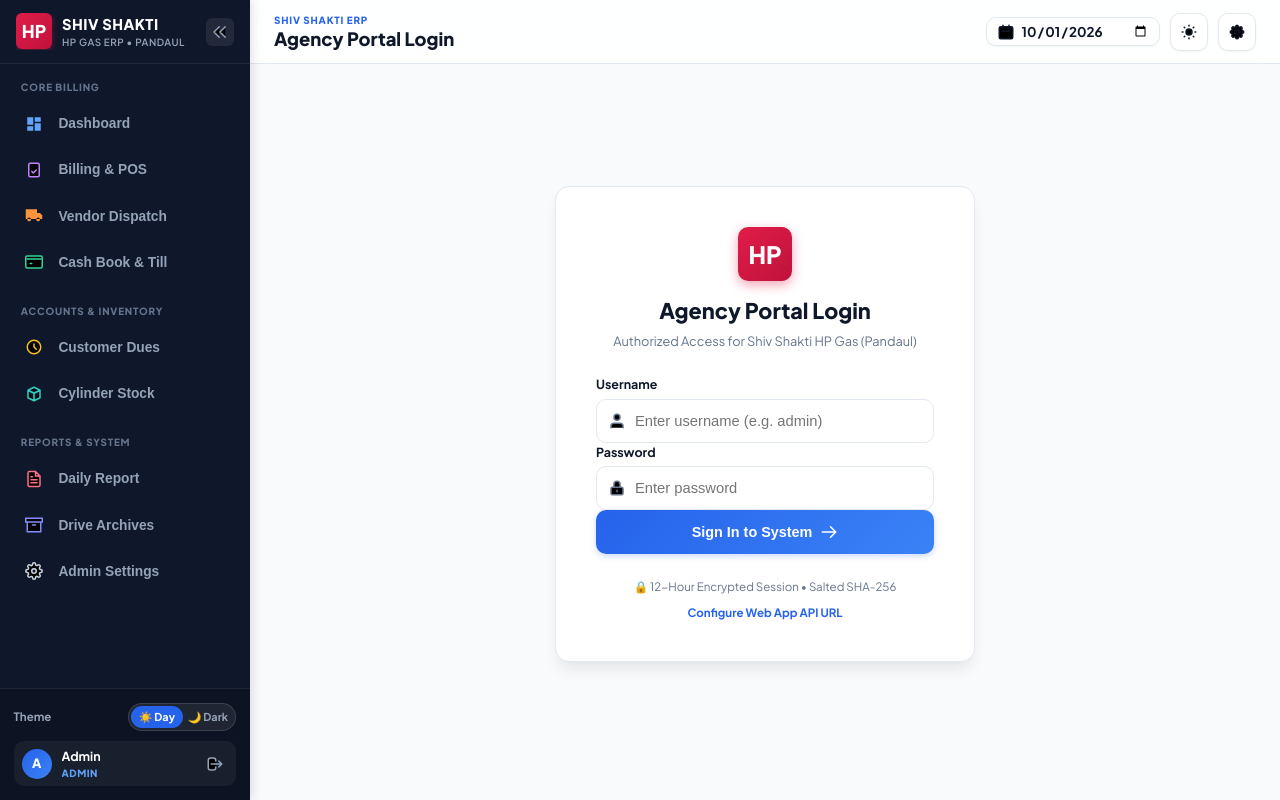
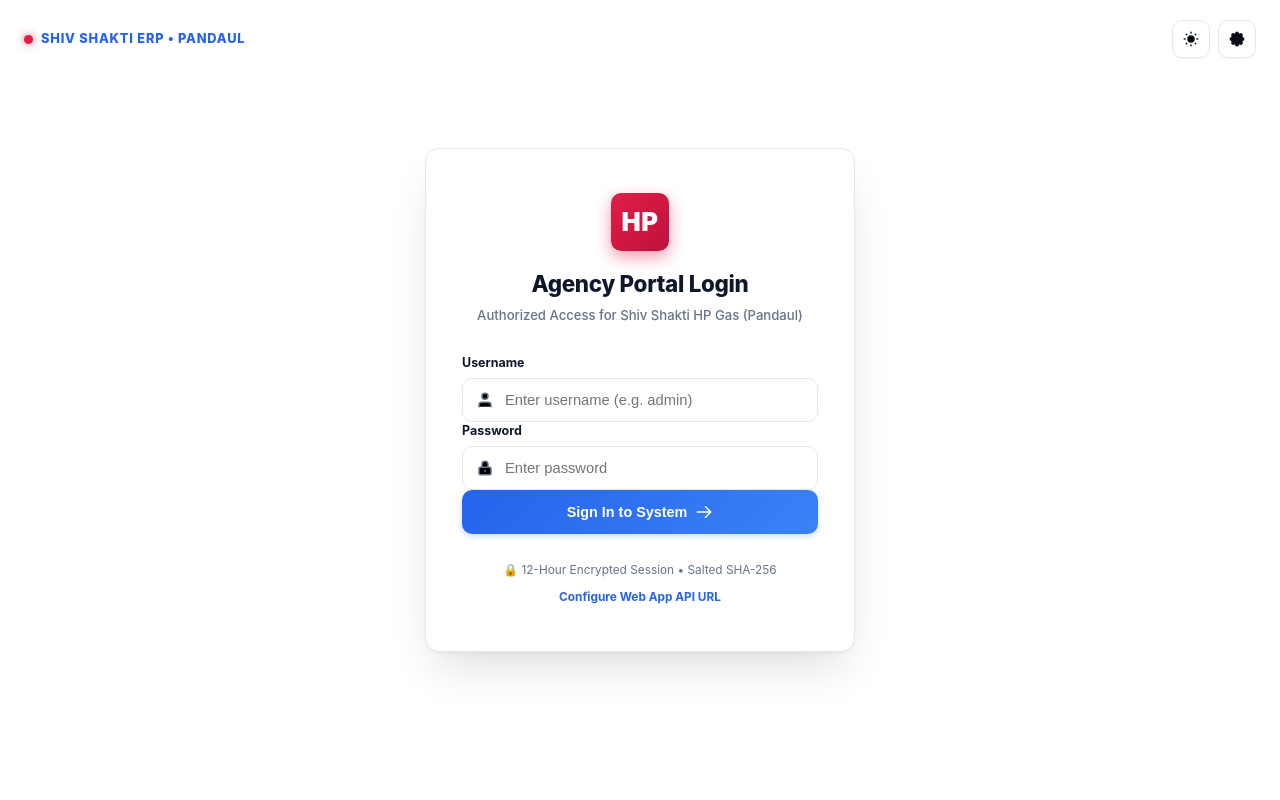
Before and after one commit to rahulmaithili/shivshakti-hp-gas-erp, a plain HTML site: page index.html in a window 1280 px wide. Drawn offline with Linux system fonts and the light colour scheme.

Commit message:
Fix login and logout screen design: completely hide sidebar, topbar, and bottom bar on login/logout with dedicated full-screen SaaS UI

```diff
--- a/app.js
+++ b/app.js
@@ -177,9 +177,14 @@ function applyAuthUI(isLoggedIn) {
   const sidebarAvatar = document.getElementById('sidebarAvatar');
 
   if (isLoggedIn && state.user) {
+    document.body.classList.remove('user-logged-out');
+    document.body.classList.add('user-logged-in');
+
     // Only show bottomNav on mobile (<= 768px)
     if (bottomNav && window.innerWidth <= 768) {
       bottomNav.style.display = 'flex';
+    } else if (bottomNav) {
+      bottomNav.style.display = 'none';
     }
     if (sidebarUserName) sidebarUserName.textContent = state.user.username;
     if (sidebarUserRole) sidebarUserRole.textContent = (state.user.role || 'cashier').toUpperCase();
@@ -189,6 +194,8 @@ function applyAuthUI(isLoggedIn) {
       sidebarAdminItem.style.display = (state.user.role === 'admin') ? 'flex' : 'none';
     }
   } else {
+    document.body.classList.remove('user-logged-in');
+    document.body.classList.add('user-logged-out');
     if (bottomNav) bottomNav.style.display = 'none';
   }
 }
@@ -299,6 +306,12 @@ async function handleLogoutClick() {
     localStorage.removeItem('ss_user');
     state.token = null;
     state.user = null;
+
+    const uInput = document.getElementById('loginUsername');
+    const pInput = document.getElementById('loginPassword');
+    if (uInput) uInput.value = '';
+    if (pInput) pInput.value = '';
+
     applyAuthUI(false);
     switchTab('screen-login');
     showToast('Logged out successfully.', 'info');
@@ -340,6 +353,14 @@ async function fetchMetadata() {
 function switchTab(screenId) {
   if (!state.token && screenId !== 'screen-login') {
     screenId = 'screen-login';
+  }
+
+  if (screenId === 'screen-login') {
+    document.body.classList.remove('user-logged-in');
+    document.body.classList.add('user-logged-out');
+  } else if (state.token) {
+    document.body.classList.remove('user-logged-out');
+    document.body.classList.add('user-logged-in');
   }
 
   document.querySelectorAll('.screen').forEach(s => s.classList.remove('active'));
--- a/index.html
+++ b/index.html
@@ -7,9 +7,8 @@
   <link rel="stylesheet" href="style.css">
   <link rel="preconnect" href="https://fonts.googleapis.com">
   <link rel="preconnect" href="https://fonts.gstatic.com" crossorigin>
-  <link href="https://fonts.googleapis.com/css2?family=Plus+Jakarta+Sans:wght@400;500;600;700;800&family=JetBrains+Mono:wght@500;600;700&display=swap" rel="stylesheet">
 </head>
-<body>
+<body class="user-logged-out">
   <!-- Toast Notification -->
   <div id="toastNotification" class="toast hidden" role="alert">
     <div id="toastIcon" class="toast-icon"></div>
@@ -190,6 +189,23 @@
 
         <!-- 1. LOGIN SCREEN -->
         <section id="screen-login" class="screen active">
+          <!-- Floating Utilities on Login Page -->
+          <div class="login-floating-topbar">
+            <div class="login-brand-mini">
+              <span class="hp-dot"></span>
+              <span>SHIV SHAKTI ERP • PANDAUL</span>
+            </div>
+            <div class="login-topbar-actions">
+              <button class="topbar-btn-icon" onclick="toggleTheme()" title="Switch Theme" aria-label="Toggle Theme">
+                <svg viewBox="0 0 24 24" class="svg-icon theme-sun"><path d="M12 3v1m0 16v1m9-9h-1M4 12H3m15.364 6.364l-.707-.707M6.343 6.343l-.707-.707m12.728 0l-.707.707M6.343 17.657l-.707.707M16 12a4 4 0 11-8 0 4 4 0 018 0z" stroke="currentColor" stroke-width="2" stroke-linecap="round"/></svg>
+                <svg viewBox="0 0 24 24" class="svg-icon theme-moon"><path d="M20.354 15.354A9 9 0 018.646 3.646 9.003 9.003 0 0012 21a9.003 9.003 0 008.354-5.646z" fill="currentColor"/></svg>
+              </button>
+              <button class="topbar-btn-icon" onclick="openApiConfigModal()" title="API Configuration" aria-label="API Config">
+                <svg viewBox="0 0 24 24" class="svg-icon"><path d="M10.325 4.317c.426-1.756 2.924-1.756 3.35 0a1.724 1.724 0 002.573 1.066c1.543-.94 3.31.826 2.37 2.37a1.724 1.724 0 001.065 2.572c1.756.426 1.756 2.924 0 3.35a1.724 1.724 0 00-1.066 2.573c.94 1.543-.826 3.31-2.37 2.37a1.724 1.724 0 00-2.572 1.065c-.426 1.756-2.924 1.756-3.35 0a1.724 1.724 0 00-2.573-1.066c-1.543.94-3.31-.826-2.37-2.37a1.724 1.724 0 00-1.065-2.572c-1.756-.426-1.756-2.924 0-3.35a1.724 1.724 0 001.066-2.573c-.94-1.543.826-3.31 2.37-2.37.996.608 2.296.07 2.572-1.065zM15 12a3 3 0 11-6 0 3 3 0 016 0z" stroke="currentColor" stroke-width="2" stroke-linecap="round"/></svg>
+              </button>
+            </div>
+          </div>
+
           <div class="login-center-wrapper">
             <div class="login-card-modern">
               <div class="login-brand-badge">
--- a/style.css
+++ b/style.css
@@ -1675,82 +1675,192 @@ body {
   to { transform: rotate(360deg); }
 }
 
-/* LOGIN SCREEN STYLING */
+/* ==========================================================================
+   AUTHENTICATION STATE & LOGIN SCREEN REDESIGN
+   ========================================================================== */
+body.user-logged-out {
+  overflow-x: hidden;
+  background: var(--bg-body);
+}
+
+body.user-logged-out .app-sidebar,
+body.user-logged-out .app-topbar,
+body.user-logged-out .mobile-bottom-nav,
+body.user-logged-out #sidebarBackdrop {
+  display: none !important;
+  visibility: hidden !important;
+  pointer-events: none !important;
+}
+
+body.user-logged-out .app-main-canvas {
+  margin-left: 0 !important;
+  width: 100% !important;
+  max-width: 100% !important;
+  min-height: 100vh !important;
+  padding: 0 !important;
+  background: var(--bg-body) !important;
+}
+
+body.user-logged-out .main-content {
+  padding: 0 !important;
+  min-height: 100vh !important;
+  display: flex !important;
+  flex-direction: column !important;
+}
+
+body.user-logged-out #screen-login {
+  min-height: 100vh !important;
+  width: 100% !important;
+  display: flex !important;
+  flex-direction: column !important;
+  justify-content: center !important;
+  align-items: center !important;
+  position: relative !important;
+  padding: 1.5rem !important;
+  background: radial-gradient(circle at 50% 15%, rgba(26, 86, 219, 0.08) 0%, transparent 60%), var(--bg-body) !important;
+}
+
+.login-floating-topbar {
+  position: absolute;
+  top: 1.25rem;
+  left: 1.5rem;
+  right: 1.5rem;
+  display: flex;
+  align-items: center;
+  justify-content: space-between;
+  z-index: 20;
+}
+
+.login-brand-mini {
+  display: flex;
+  align-items: center;
+  gap: 8px;
+  font-size: 0.8rem;
+  font-weight: 800;
+  letter-spacing: 0.8px;
+  color: var(--primary);
+}
+
+.login-brand-mini .hp-dot {
+  width: 9px;
+  height: 9px;
+  border-radius: 50%;
+  background: #e11d48;
+  box-shadow: 0 0 8px rgba(225, 29, 72, 0.7);
+}
+
+.login-topbar-actions {
+  display: flex;
+  align-items: center;
+  gap: 8px;
+}
+
 .login-center-wrapper {
-  min-height: calc(100vh - var(--topbar-height) - 4rem);
-  display: flex;
-  align-items: center;
-  justify-content: center;
-  padding: 1rem;
-}
+  width: 100%;
+  max-width: 430px;
+  margin: auto;
+  display: flex;
+  justify-content: center;
+  z-index: 10;
+}
+
 .login-card-modern {
   background: var(--bg-card);
   border: 1px solid var(--border-color);
   border-radius: var(--radius-lg);
-  padding: 2.5rem;
-  max-width: 420px;
+  padding: 2.75rem 2.25rem;
   width: 100%;
-  box-shadow: var(--shadow-lg);
+  box-shadow: 0 24px 48px -12px rgba(0, 0, 0, 0.14), 0 2px 4px rgba(0, 0, 0, 0.04);
   text-align: center;
-}
+  animation: loginCardFadeIn 0.35s cubic-bezier(0.16, 1, 0.3, 1);
+}
+
+@keyframes loginCardFadeIn {
+  from {
+    opacity: 0;
+    transform: translateY(14px) scale(0.97);
+  }
+  to {
+    opacity: 1;
+    transform: translateY(0) scale(1);
+  }
+}
+
 .login-brand-badge {
   display: flex;
   justify-content: center;
-  margin-bottom: 14px;
-}
+  margin-bottom: 16px;
+}
+
 .hp-emblem-large {
   background: linear-gradient(135deg, #e11d48 0%, #be123c 100%);
   color: #ffffff;
-  width: 54px;
-  height: 54px;
-  border-radius: var(--radius-md);
-  display: flex;
-  align-items: center;
-  justify-content: center;
-  font-size: 1.5rem;
+  width: 58px;
+  height: 58px;
+  border-radius: var(--radius-md);
+  display: flex;
+  align-items: center;
+  justify-content: center;
+  font-size: 1.6rem;
   font-weight: 900;
-  box-shadow: 0 4px 12px rgba(225, 29, 72, 0.4);
-}
+  letter-spacing: 0.5px;
+  box-shadow: 0 6px 16px rgba(225, 29, 72, 0.45);
+}
+
 .login-heading {
-  font-size: 1.35rem;
-  font-weight: 800;
-  color: var(--text-main);
-}
+  font-size: 1.4rem;
+  font-weight: 800;
+  color: var(--text-main);
+  letter-spacing: -0.3px;
+}
+
 .login-subheading {
-  font-size: 0.8rem;
-  color: var(--text-muted);
-  margin: 4px 0 1.5rem;
-}
+  font-size: 0.82rem;
+  color: var(--text-muted);
+  margin: 6px 0 1.75rem;
+  font-weight: 500;
+}
+
 .login-form-inner {
   text-align: left;
 }
+
 .input-icon-box {
   position: relative;
   display: flex;
   align-items: center;
 }
+
 .field-icon {
   position: absolute;
-  left: 12px;
+  left: 14px;
   width: 18px;
   height: 18px;
   color: var(--text-muted);
 }
+
 .input-icon-box input {
-  padding-left: 38px !important;
-}
+  padding-left: 42px !important;
+}
+
 .login-card-footer {
-  margin-top: 1.5rem;
+  margin-top: 1.75rem;
   display: flex;
   flex-direction: column;
-  gap: 8px;
-  font-size: 0.72rem;
-  color: var(--text-muted);
-}
+  gap: 10px;
+  font-size: 0.74rem;
+  color: var(--text-muted);
+}
+
 .config-link {
   color: var(--primary);
   text-decoration: none;
   font-weight: 700;
+  transition: color 0.15s ease;
+}
+
+.config-link:hover {
+  text-decoration: underline;
 }
 
 /* ==========================================================================
```
